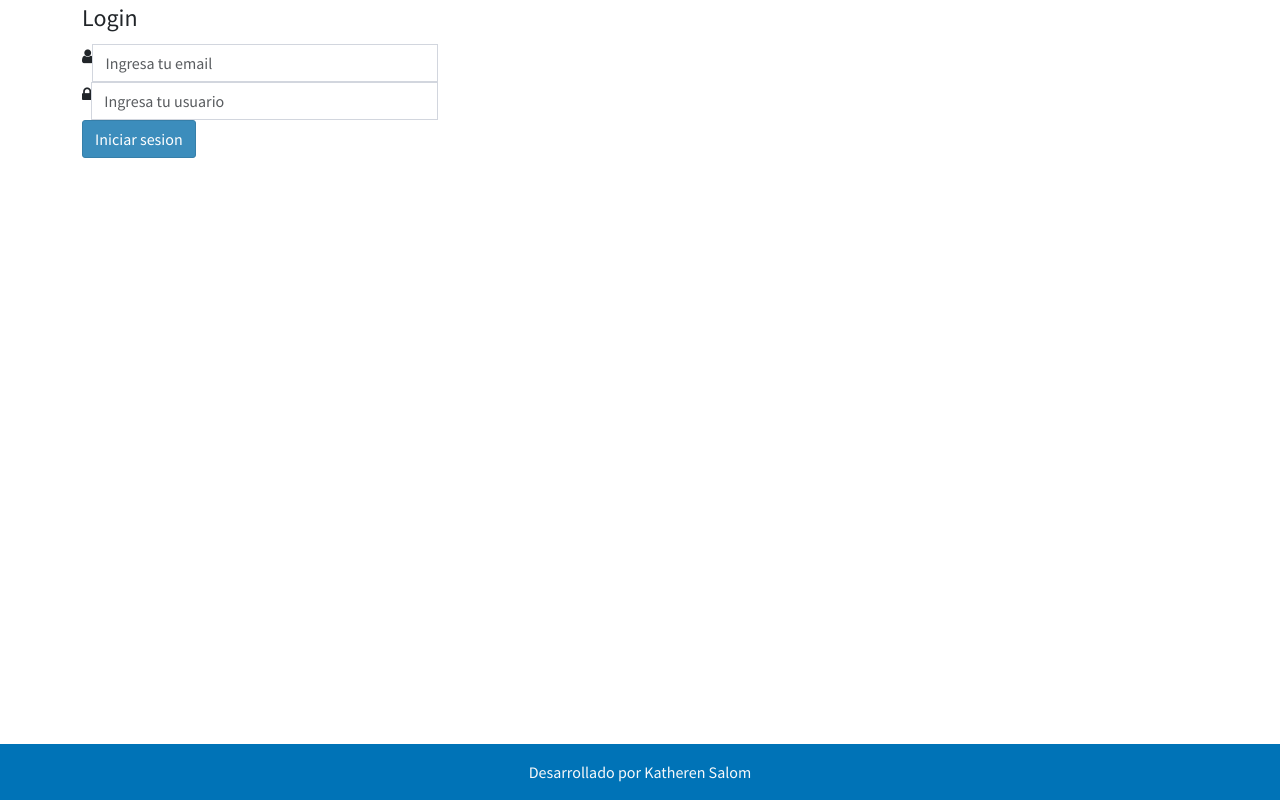
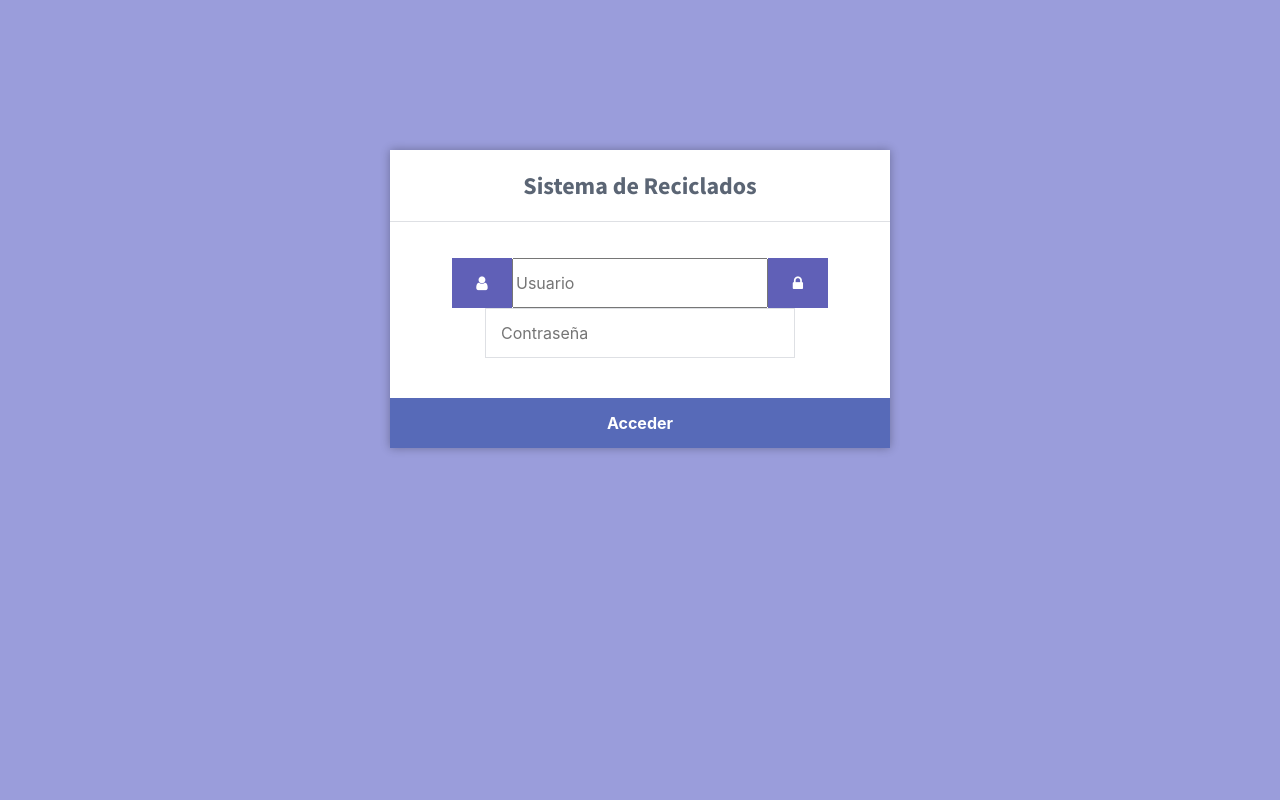
Before and after one commit to kelenin/crud-notas, a PHP site: page /login.php in a window 1280 px wide. Run offline with PHP 8.4, Linux system fonts and the light colour scheme.

Commit message:
actualizando

```diff
--- /dev/null
+++ b/bootstrap/css/login.css
@@ -0,0 +1,131 @@
+* {
+    box-sizing: border-box;
+    font-family: -apple-system, BlinkMacSystemFont, "segoe ui", roboto, oxygen, ubuntu, cantarell, "fira sans", "droid sans", "helvetica neue", Arial, sans-serif;
+    font-size: 16px;
+    -webkit-font-smoothing: antialiased;
+    -moz-osx-font-smoothing: grayscale;
+}
+body {
+    /*background-color: #fc7d1c;*/
+    background-color: #9a9ddb;
+}
+.login {
+    width: 500px;
+   /* background-color: #ffffff;*/
+    background-color: #ffffff;
+    box-shadow: 0 0 9px 0 rgba(0, 0, 0, 0.3);
+    margin: 150px auto;
+}
+.login h1 {
+    text-align: center;
+    color: #5b6574;
+    font-size: 24px;
+    padding: 20px 0 20px 0;
+    border-bottom: 1px solid #dee0e4;
+}
+.login form {
+    display: flex;
+    flex-wrap: wrap;
+    justify-content: center;
+    padding-top: 20px;
+}
+.login form label {
+    display: flex;
+    justify-content: center;
+    align-items: center;
+    width: 60px;
+    height: 50px;
+    background-color: rgb(96, 96, 183);
+    color: #ffffff;
+}
+.login form input[type="password"], .login form input[type="text"] {
+    width: 310px;
+    height: 50px;
+    border: 1px solid #dee0e4;
+    margin-bottom: 20px;
+    padding: 0 15px;
+}
+.login form input[type="submit"] {
+    width: 100%;
+    padding: 15px;
+   margin-top: 20px;
+    background-color: rgb(87, 106, 184);
+    border: 0;
+    cursor: pointer;
+    font-weight: bold;
+    color: #ffffff;
+    transition: background-color 0.2s;
+}
+.login form input[type="submit"]:hover {
+  background-color: darkblue;
+    transition: background-color 0.2s;
+}
+
+.navtop {
+	background-color: darkblue;
+	height: 60px;
+	width: 100%;
+	border: 0;
+}
+.navtop div {
+	display: flex;
+	margin: 0 auto;
+	width: 1000px;
+	height: 100%;
+}
+.navtop div h1, .navtop div a {
+	display: inline-flex;
+	align-items: center;
+}
+.navtop div h1 {
+	flex: 1;
+	font-size: 24px;
+	padding: 0;
+	margin: 0;
+	color: #eaebed;
+	font-weight: normal;
+}
+.navtop div a {
+	padding: 0 20px;
+	text-decoration: none;
+	color: #c1c4c8;
+	font-weight: bold;
+}
+.navtop div a i {
+	padding: 2px 8px 0 0;
+}
+.navtop div a:hover {
+	color: #eaebed;
+}
+body.loggedin {
+	background-color: #f3f4f7;
+}
+.content {
+	width: 1000px;
+	margin: 0 auto;
+}
+.content h2 {
+	margin: 0;
+	padding: 25px 0;
+	font-size: 22px;
+	border-bottom: 1px solid #e0e0e3;
+	color: #4a536e;
+}
+.content > p, .content > div {
+	box-shadow: 0 0 5px 0 rgba(0, 0, 0, 0.1);
+	margin: 25px 0;
+	padding: 25px;
+	background-color: #fff;
+}
+.content > p table td, .content > div table td {
+	padding: 5px;
+}
+.content > p table td:first-child, .content > div table td:first-child {
+	font-weight: bold;
+	color: #4a536e;
+	padding-right: 15px;
+}
+.content > div p {
+	padding: 5px;
+	margin: 0 0 10px 0;
+}
--- a/login.php
+++ b/login.php
@@ -6,7 +6,7 @@
     <meta charset="utf-8">
     <meta name="viewport" content="width=device-width, initial-scale=1, shrink-to-fit=no">
     <!-- Bootstrap CSS v5.0.2 -->
-    <link rel="stylesheet" href="bootstrap/css/bootstrap.min.css">
+    <link rel="stylesheet" href="bootstrap/css/login.css">
     <!-- Font Awesome -->
     <link rel="stylesheet" href="plugins/font-awesome/css/font-awesome.min.css">
     <!-- Theme style -->
@@ -80,14 +80,10 @@
 
             }
     ?>
+
      <!-- Formulario Login -->
-     <div class="container">
-      <div class="row">
-        <div class="col-xs-12 col-md-4 col-md-offset-4">
-          <!-- Margen superior (css personalizado )-->
-          <div class="spacing-1"></div>
-
-          <?php
+     <div class="login">
+      <?php
             if (isset($error)) {
               echo  '<div class="alert alert-danger alert-dismissible" role="alert">
                       <button type="button" class="close" data-dismiss="alert" aria-label="Close"><span aria-hidden="true">&times;</span></button>
@@ -95,54 +91,27 @@
                      </div>' ;
             }
            ?>
+        <h1>Sistema de Reciclados</h1>
 
-          <!-- Estructura del formulario -->
-            <form method="post">
+        <form action="" method="post">
+            <label for="email">
+              <i class="fa fa-user"></i>
 
-                <fieldset>
-
-                    <legend class="center">Login</legend>
-
-                    <!-- Caja de texto para usuario -->
-                    <label class="sr-only" for="email">Usuario</label>
-                    <div class="input-group">
-                    <div class="input-group-addon"><i class="fa fa-user"></i></div>
-                    <input type="email" class="form-control" name="email" placeholder="Ingresa tu email">
-                    </div>
-
-                    <!-- Div espaciador -->
-                    <div class="spacing-2"></div>
-
-                    <!-- Caja de texto para la clave-->
-                    <label class="sr-only" for="contrasenya">Contraseña</label>
-                    <div class="input-group">
-                    <div class="input-group-addon"><i class="fa fa-lock"></i></div>
-                    <input type="password" autocomplete="off" class="form-control" name="contrasenya" placeholder="Ingresa tu usuario">
-                    </div>
-                    <div class="row">
-                    <div class="col-xs-8 col-xs-offset-2">
-                        <div class="spacing-2"></div>
-                        <input type="submit" class="btn btn-primary btn-block" value="Iniciar sesion">
-                    </div>
-                    </div>
-
-                </fieldset>
-            </form>
-
-        </div>
-      </div>
+            </label>
+            <input type="email" name="email"
+            placeholder="Usuario"  required>
+            <br>
+            <label for="contrasenya">
+              <i class="fa fa-lock"></i>
+            </label>
+            <input type="password" name="contrasenya"
+            placeholder="Contraseña" required>
+            <input type="submit" value="Acceder">
+        </form>
     </div>
 
-<footer class="container-fluid bg-blue fixed-bottom">
-        <div class="row">
-            <div class="col-md text-light text-center py-3">
-                Desarrollado por Katheren Salom
-            </div>
-        </div>
-    </footer>
-
     <!-- Bootstrap JavaScript Libraries -->
-    <script src="https://cdn.jsdelivr.net/npm/@popperjs/core@2.9.2/dist/umd/popper.min.js" integrity="sha384-IQsoLXl5PILFhosVNubq5LC7Qb9DXgDA9i+tQ8Zj3iwWAwPtgFTxbJ8NT4GN1R8p" crossorigin="anonymous"></script>
-    <script src="https://cdn.jsdelivr.net/npm/bootstrap@5.0.2/dist/js/bootstrap.min.js" integrity="sha384-cVKIPhGWiC2Al4u+LWgxfKTRIcfu0JTxR+EQDz/bgldoEyl4H0zUF0QKbrJ0EcQF" crossorigin="anonymous"></script>
+   <!-- <script src="https://cdn.jsdelivr.net/npm/@popperjs/core@2.9.2/dist/umd/popper.min.js" integrity="sha384-IQsoLXl5PILFhosVNubq5LC7Qb9DXgDA9i+tQ8Zj3iwWAwPtgFTxbJ8NT4GN1R8p" crossorigin="anonymous"></script>
+    <script src="https://cdn.jsdelivr.net/npm/bootstrap@5.0.2/dist/js/bootstrap.min.js" integrity="sha384-cVKIPhGWiC2Al4u+LWgxfKTRIcfu0JTxR+EQDz/bgldoEyl4H0zUF0QKbrJ0EcQF" crossorigin="anonymous"></script>-->
   </body>
 </html>
```
